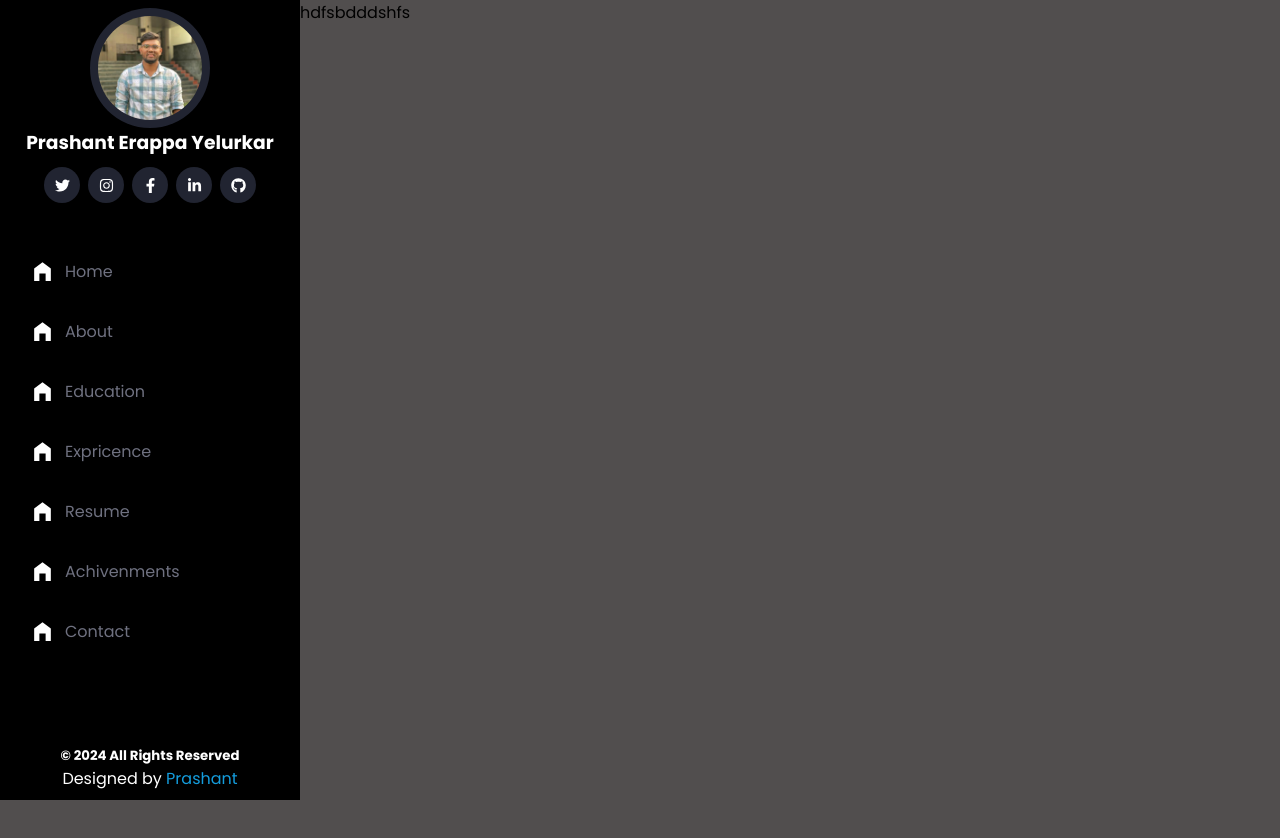
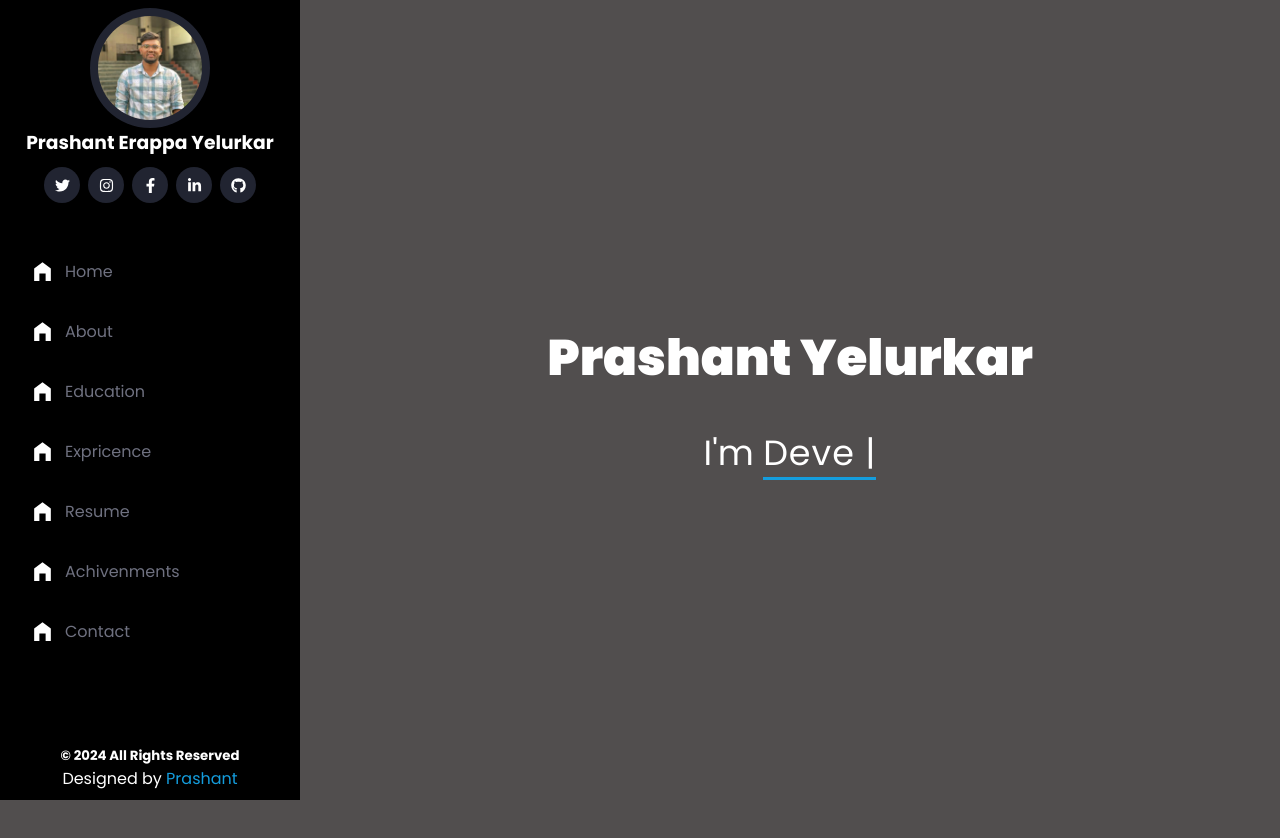
Before and after one commit to Prashant-Yelurkar/my-portfolio, a Next.js app: page / in a window 1280 px wide. Shown: the top 838 px of the page. After the commit the page ends 800 px from the top, so only its background shows below. Built offline with nearby package versions, Linux system fonts and the light colour scheme.

Commit message:
Done with typewritter

```diff
--- a/src/Components/Card/NavLinkCard.tsx
+++ b/src/Components/Card/NavLinkCard.tsx
@@ -11,7 +11,7 @@ export default function NavLinkcard(props: {
   return (
     <div>
       <Link href={props.link} className={styles.nav}>
-        <Image src={props.icon} alt="home" />
+        <Image src={props.icon} alt="home" priority />
         <span>{props.name}</span>
       </Link>
     </div>
--- a/src/Components/Card/ProfileCard.tsx
+++ b/src/Components/Card/ProfileCard.tsx
@@ -8,7 +8,7 @@ export default function Profile() {
   return (
     <div className={styles.profile}>
       <div className={styles.profileImg}>
-        <Image src={me} alt="me" />
+        <Image src={me} alt="me" priority />
       </div>
       <div className={styles.profileName}>
         <h3>Prashant Erappa Yelurkar</h3>
--- a/src/Components/Layout/layout.module.css
+++ b/src/Components/Layout/layout.module.css
@@ -1,14 +1,14 @@
 .layout {
   display: flex;
   width: 100vw;
-  height: 200vh;
-  /* flex-direction: row-reverse; */
+  height: 100vh;
 }
 .sideBar {
-  width: 300px;
+  min-width: 300px;
 }
 .main {
   display: flex;
   float: right;
-  width: calc(100% -300px);
+  width: 100vw;
+  /* padding: 0px 10px; */
 }
--- /dev/null
+++ b/src/Components/Typewritter/TypeWritter.tsx
@@ -0,0 +1,56 @@
+import { useState, useEffect } from "react";
+import styles from "./tw.module.css";
+export default function TypeWritter(props: { designation: any }) {
+  const { designation } = props;
+  const [displayedWord, setDisplayWord] = useState(designation[0]);
+  const [typing, setTyping] = useState(false);
+  const [backSpacing, setBackSpacing] = useState(true);
+  const [pause, setPause] = useState(false);
+  const [index, setIndex] = useState(0);
+  useEffect(() => {
+    if (backSpacing) {
+      if (!displayedWord) {
+        setTyping(true);
+        setBackSpacing(false);
+        setIndex(() => (index == designation.length - 1 ? 0 : index + 1));
+      } else if (
+        displayedWord &&
+        index != designation.length - 1 &&
+        displayedWord === designation[index + 1].slice(0, displayedWord.length)
+      ) {
+        setTimeout(() => {
+          setTyping(true);
+          setBackSpacing(false);
+          setIndex(() => (index == designation.length - 1 ? 0 : index + 1));
+        }, 200);
+      } else {
+        setTimeout(() => {
+          setDisplayWord(() => displayedWord.slice(0, -1));
+        }, 100);
+      }
+    }
+    if (typing) {
+      if (displayedWord.length < designation[index].length || !displayedWord) {
+        setTimeout(() => {
+          setDisplayWord(() =>
+            designation[index].slice(0, displayedWord.length + 1)
+          );
+        }, 100);
+      } else {
+        setTyping(false);
+        setPause(true);
+        setTimeout(() => {
+          setBackSpacing(true);
+          setPause(false);
+        }, 2000);
+        console.log("backspacing");
+      }
+    }
+  }, [displayedWord, typing, backSpacing]);
+  return (
+    <p className={styles.track}>
+      I'm <span>{displayedWord}</span>
+      <span className={pause ? styles.blink : ""}> | </span>
+    </p>
+  );
+}
--- /dev/null
+++ b/src/Components/Typewritter/tw.module.css
@@ -0,0 +1,22 @@
+.track {
+  font-size: 35px;
+  font-weight: 400;
+}
+.track span {
+  letter-spacing: 1px;
+  border-bottom: 3px solid #149ddd;
+}
+.track .blink {
+  animation: blink 0.8s infinite ease-in-out;
+  -webkit-animation: blink 0.8s infinite ease-in-out;
+}
+
+/* Defining the "blink" animation */
+@keyframes blink {
+  0% {
+    opacity: 0;
+  }
+  100% {
+    opacity: 1;
+  }
+}
--- a/src/pages/index.tsx
+++ b/src/pages/index.tsx
@@ -1,14 +1,29 @@
-// src/pages/index.js
+import Layout from "@/Components/Layout/Layout";
+import TypeWritter from "@/Components/Typewritter/TypeWritter";
+import styles from "@/styles/Home.module.css";
+import { useEffect, useState } from "react";
 
-import { useEffect, useState } from "react";
-import Layout from "@/Components/Layout/Layout";
-
+const designation = [
+  "Data Scientist",
+  "Data Anylist",
+  "Developer",
+  "Designer",
+  "Freelancer",
+];
 export default function Index() {
-  const [socialMediaData, setSocialMediaData] = useState(null);
-
   return (
-    <Layout title="Main">
-      <div>hdfsbdddshfs</div>
+    <Layout title="Prashant Yelurkar">
+      <div className={styles.main}>
+        <section className={styles.section}>
+          <div className={styles.home}>
+            <h2>Prashant Yelurkar</h2>
+            <TypeWritter designation={designation} />
+          </div>
+        </section>
+        <section className={styles.section}>
+          <div className={styles.about}>about</div>
+        </section>
+      </div>
     </Layout>
   );
 }
--- a/src/styles/Home.module.css
+++ b/src/styles/Home.module.css
@@ -1,229 +1,22 @@
 .main {
+  width: 100%;
+  height: 100%;
+}
+.section {
+  height: 100vh;
+  width: 100%;
+}
+.home {
+  width: 100%;
+  height: 100%;
   display: flex;
   flex-direction: column;
-  justify-content: space-between;
   align-items: center;
-  padding: 6rem;
-  min-height: 100vh;
+  justify-content: center;
+  color: white;
 }
-
-.description {
-  display: inherit;
-  justify-content: inherit;
-  align-items: inherit;
-  font-size: 0.85rem;
-  max-width: var(--max-width);
-  width: 100%;
-  z-index: 2;
-  font-family: var(--font-mono);
+.home h2 {
+  font-size: 50px;
+  font-weight: 900;
+  margin-bottom: 30px;
 }
-
-.description a {
-  display: flex;
-  justify-content: center;
-  align-items: center;
-  gap: 0.5rem;
-}
-
-.description p {
-  position: relative;
-  margin: 0;
-  padding: 1rem;
-  background-color: rgba(var(--callout-rgb), 0.5);
-  border: 1px solid rgba(var(--callout-border-rgb), 0.3);
-  border-radius: var(--border-radius);
-}
-
-.code {
-  font-weight: 700;
-  font-family: var(--font-mono);
-}
-
-.grid {
-  display: grid;
-  grid-template-columns: repeat(4, minmax(25%, auto));
-  max-width: 100%;
-  width: var(--max-width);
-}
-
-.card {
-  padding: 1rem 1.2rem;
-  border-radius: var(--border-radius);
-  background: rgba(var(--card-rgb), 0);
-  border: 1px solid rgba(var(--card-border-rgb), 0);
-  transition: background 200ms, border 200ms;
-}
-
-.card span {
-  display: inline-block;
-  transition: transform 200ms;
-}
-
-.card h2 {
-  font-weight: 600;
-  margin-bottom: 0.7rem;
-}
-
-.card p {
-  margin: 0;
-  opacity: 0.6;
-  font-size: 0.9rem;
-  line-height: 1.5;
-  max-width: 30ch;
-}
-
-.center {
-  display: flex;
-  justify-content: center;
-  align-items: center;
-  position: relative;
-  padding: 4rem 0;
-}
-
-.center::before {
-  background: var(--secondary-glow);
-  border-radius: 50%;
-  width: 480px;
-  height: 360px;
-  margin-left: -400px;
-}
-
-.center::after {
-  background: var(--primary-glow);
-  width: 240px;
-  height: 180px;
-  z-index: -1;
-}
-
-.center::before,
-.center::after {
-  content: "";
-  left: 50%;
-  position: absolute;
-  filter: blur(45px);
-  transform: translateZ(0);
-}
-
-.logo {
-  position: relative;
-}
-/* Enable hover only on non-touch devices */
-@media (hover: hover) and (pointer: fine) {
-  .card:hover {
-    background: rgba(var(--card-rgb), 0.1);
-    border: 1px solid rgba(var(--card-border-rgb), 0.15);
-  }
-
-  .card:hover span {
-    transform: translateX(4px);
-  }
-}
-
-@media (prefers-reduced-motion) {
-  .card:hover span {
-    transform: none;
-  }
-}
-
-/* Mobile */
-@media (max-width: 700px) {
-  .content {
-    padding: 4rem;
-  }
-
-  .grid {
-    grid-template-columns: 1fr;
-    margin-bottom: 120px;
-    max-width: 320px;
-    text-align: center;
-  }
-
-  .card {
-    padding: 1rem 2.5rem;
-  }
-
-  .card h2 {
-    margin-bottom: 0.5rem;
-  }
-
-  .center {
-    padding: 8rem 0 6rem;
-  }
-
-  .center::before {
-    transform: none;
-    height: 300px;
-  }
-
-  .description {
-    font-size: 0.8rem;
-  }
-
-  .description a {
-    padding: 1rem;
-  }
-
-  .description p,
-  .description div {
-    display: flex;
-    justify-content: center;
-    position: fixed;
-    width: 100%;
-  }
-
-  .description p {
-    align-items: center;
-    inset: 0 0 auto;
-    padding: 2rem 1rem 1.4rem;
-    border-radius: 0;
-    border: none;
-    border-bottom: 1px solid rgba(var(--callout-border-rgb), 0.25);
-    background: linear-gradient(
-      to bottom,
-      rgba(var(--background-start-rgb), 1),
-      rgba(var(--callout-rgb), 0.5)
-    );
-    background-clip: padding-box;
-    backdrop-filter: blur(24px);
-  }
-
-  .description div {
-    align-items: flex-end;
-    pointer-events: none;
-    inset: auto 0 0;
-    padding: 2rem;
-    height: 200px;
-    background: linear-gradient(
-      to bottom,
-      transparent 0%,
-      rgb(var(--background-end-rgb)) 40%
-    );
-    z-index: 1;
-  }
-}
-
-/* Tablet and Smaller Desktop */
-@media (min-width: 701px) and (max-width: 1120px) {
-  .grid {
-    grid-template-columns: repeat(2, 50%);
-  }
-}
-
-@media (prefers-color-scheme: dark) {
-  .vercelLogo {
-    filter: invert(1);
-  }
-
-  .logo {
-    filter: invert(1) drop-shadow(0 0 0.3rem #ffffff70);
-  }
-}
-
-@keyframes rotate {
-  from {
-    transform: rotate(360deg);
-  }
-  to {
-    transform: rotate(0deg);
-  }
-}
```
Also changed, not shown: src/Assets/images/bg2.jpg (added), 1 other file (tests, documents, lock files or other folders).
